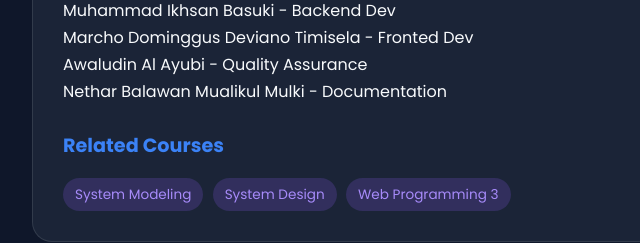
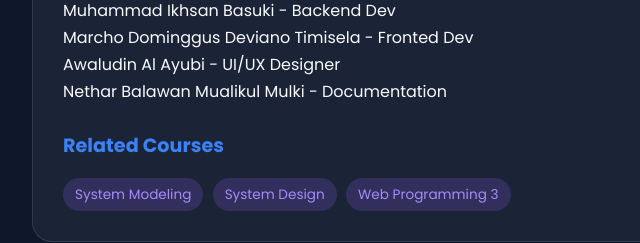
Before and after one commit to nico-alfianto/ratnalisa-pos, a plain HTML site: page index.html in a window 1280 px wide. Shown: the part 483-726 px from the top of the page, 172-812 px from the left. Drawn offline with Linux system fonts and the light colour scheme.

Commit message:
Update index.html

```diff
--- a/index.html
+++ b/index.html
@@ -35,7 +35,7 @@ h3 { font-size:1.2rem; margin:20px 0 10px; color:#3b82f6; }
         <p><b>Nico Alfianto</b> - Project Manager</p>
         <p>Muhammad Ikhsan Basuki - Backend Dev</p>
         <p>Marcho Dominggus Deviano Timisela - Fronted Dev</p>
-        <p>Awaludin Al Ayubi - Quality Assurance</p>
+        <p>Awaludin Al Ayubi - UI/UX Designer</p>
         <p>Nethar Balawan Mualikul Mulki - Documentation</p>
 
         <h3 style="margin-top:25px;">Related Courses</h3>
```
